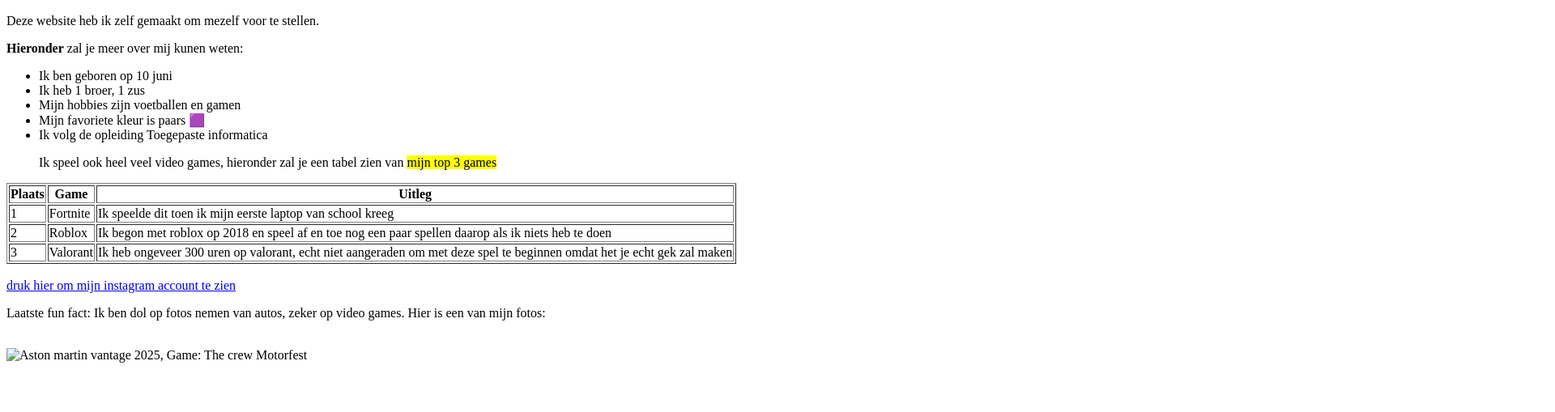
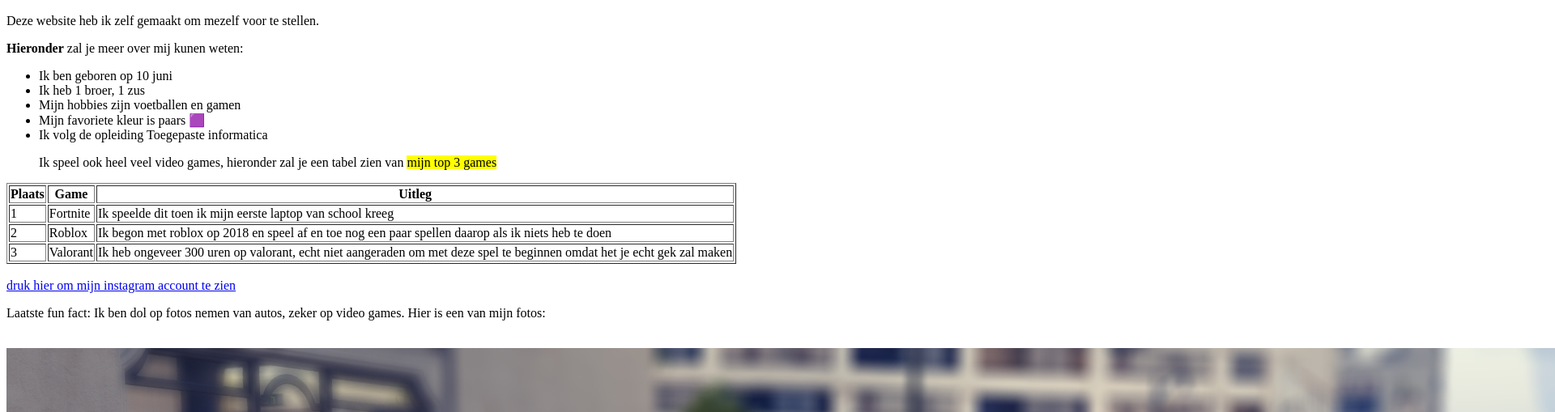
Before and after one commit to AdamK12824/EigenWebsite, a plain HTML site: page index.html in a window 1280 px wide. Shown: the part 96-605 px from the top of the page at 81% size, 1920 px wide, since content can reach past the window. Drawn offline with Linux system fonts and the light colour scheme; the site is published under a folder, as on GitHub Pages, so addresses that start at the root find nothing.

Commit message:
Update index.html

```diff
--- a/index.html
+++ b/index.html
@@ -38,4 +38,4 @@
 <br>
 <p>Laatste fun fact: Ik ben dol op fotos nemen van autos, zeker op video games. Hier is een van mijn fotos:</p>
 <br>
-<img src="/img/Aston_Martin.jpeg" alt="Aston martin vantage 2025, Game: The crew Motorfest">
+<img src="img/Aston_Martin.jpeg" alt="Aston martin vantage 2025, Game: The crew Motorfest">
```
